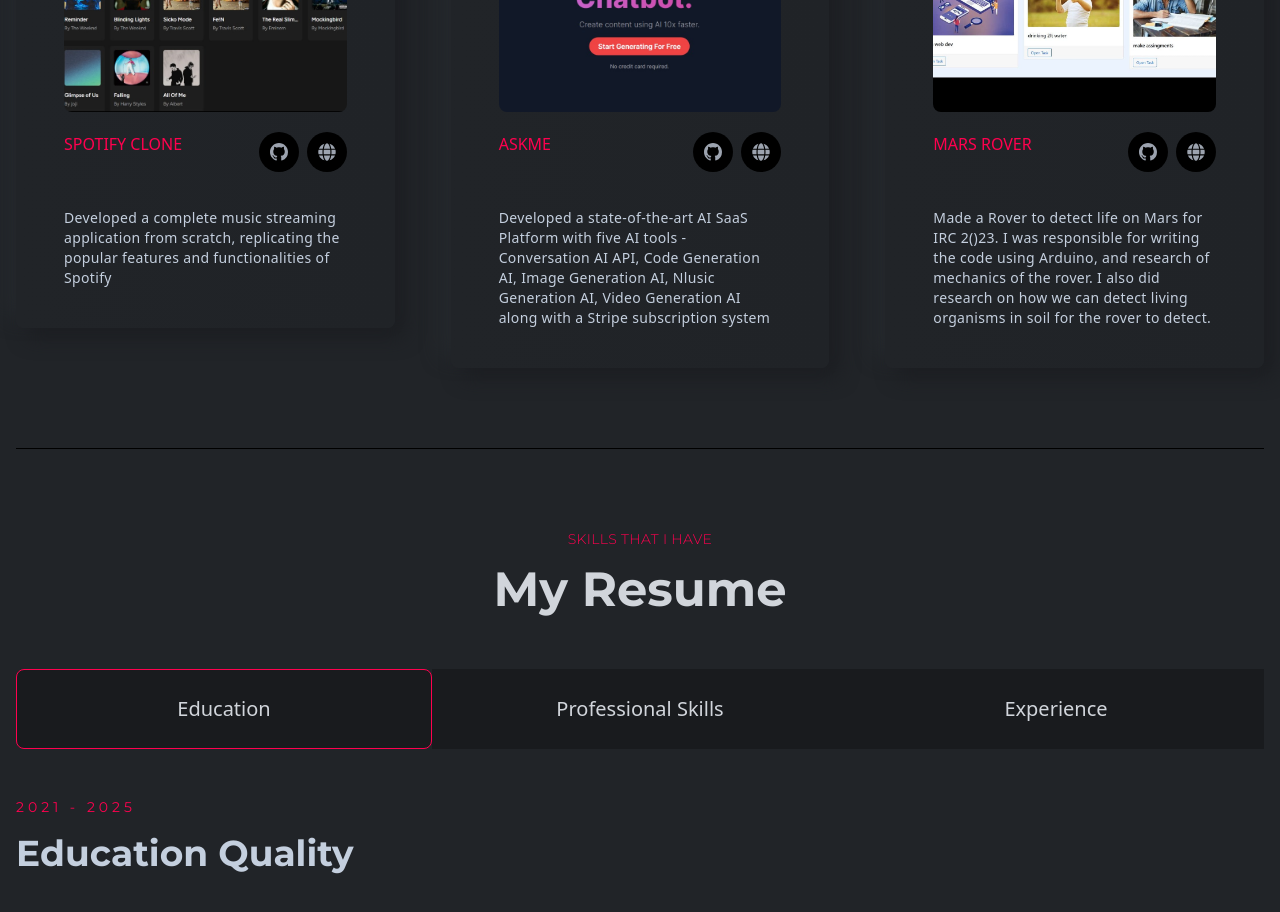
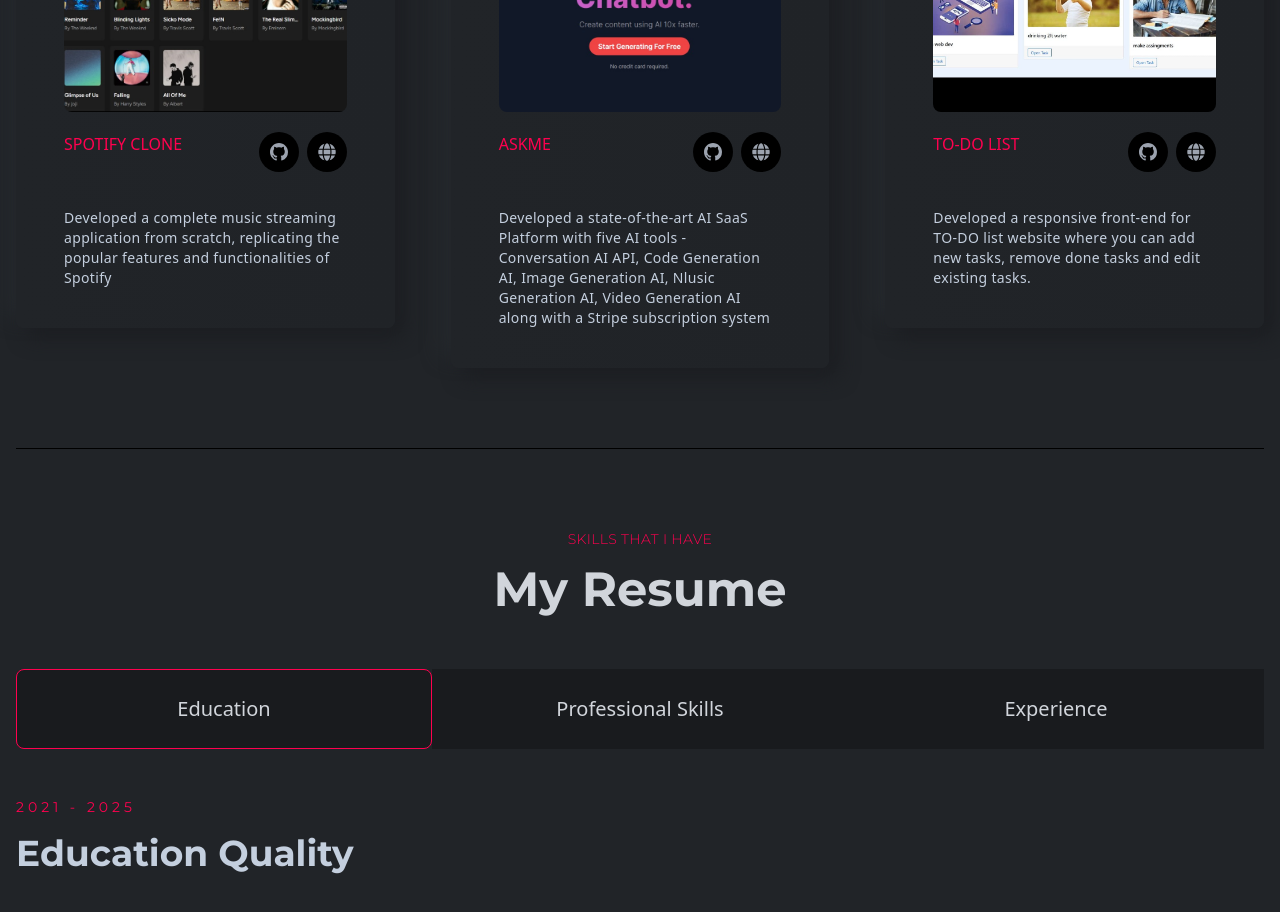
Before and after one commit to swastik-raj-vansh-singh/Portfolio, a React (Create React App) app: page / in a window 1280 px wide. Shown: the part 1980-2892 px from the top of the page. Built offline with nearby package versions, Linux system fonts and the light colour scheme.

Commit message:
updated the portfolio

```diff
--- a/src/components/projects/Project.js
+++ b/src/components/projects/Project.js
@@ -38,10 +38,8 @@ const Projects = () => {
             /> */}
             <a href="https://my-to-do-listy.netlify.app/">
             <ProjectCard
-            title="Mars Rover"
-            des=" Made a Rover to detect life on Mars for IRC 2()23. I was responsible for writing the code
-            using Arduino, and research of mechanics of the rover. I also did research on how we
-            can detect living organisms in soil for the rover to detect."
+            title="To-Do List"
+            des=" Developed a responsive front-end for TO-DO list website where you can add new tasks, remove done tasks and edit existing tasks."
             src={projectThree}
             />
             </a>
```
